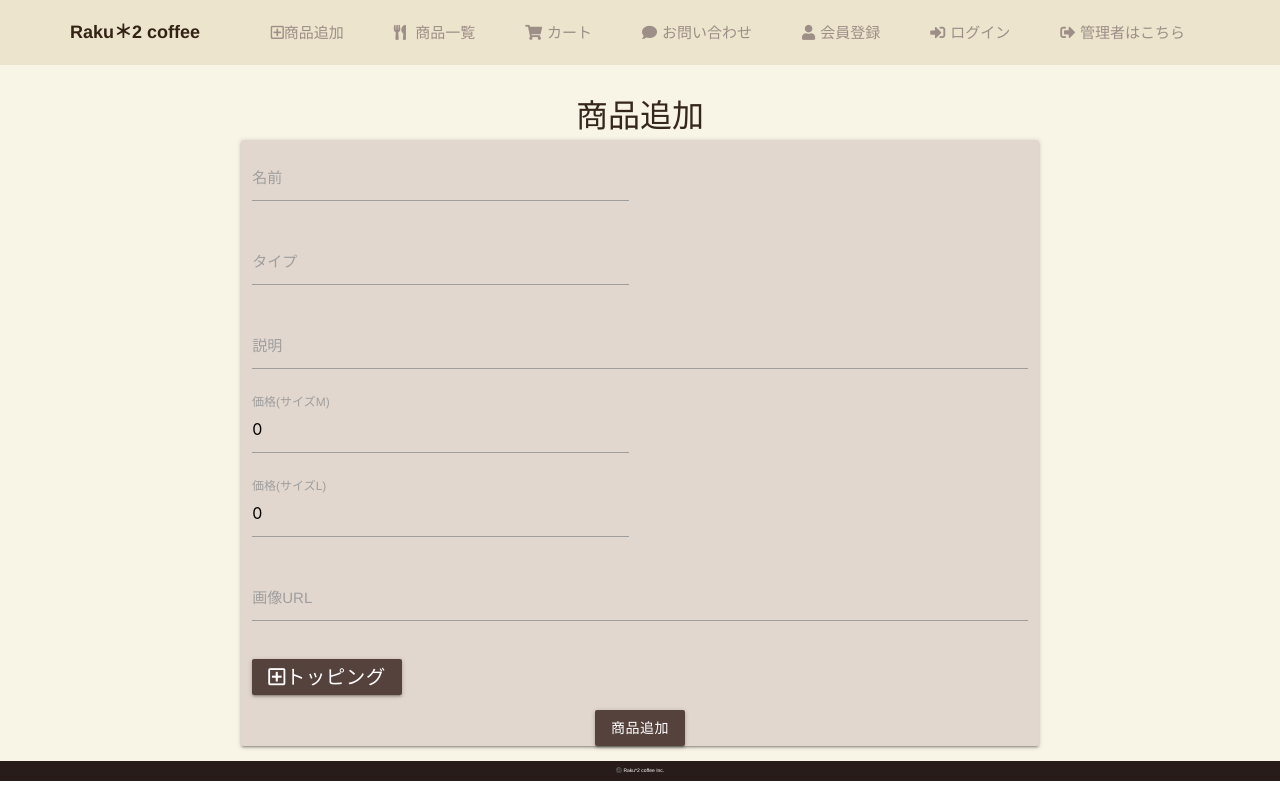
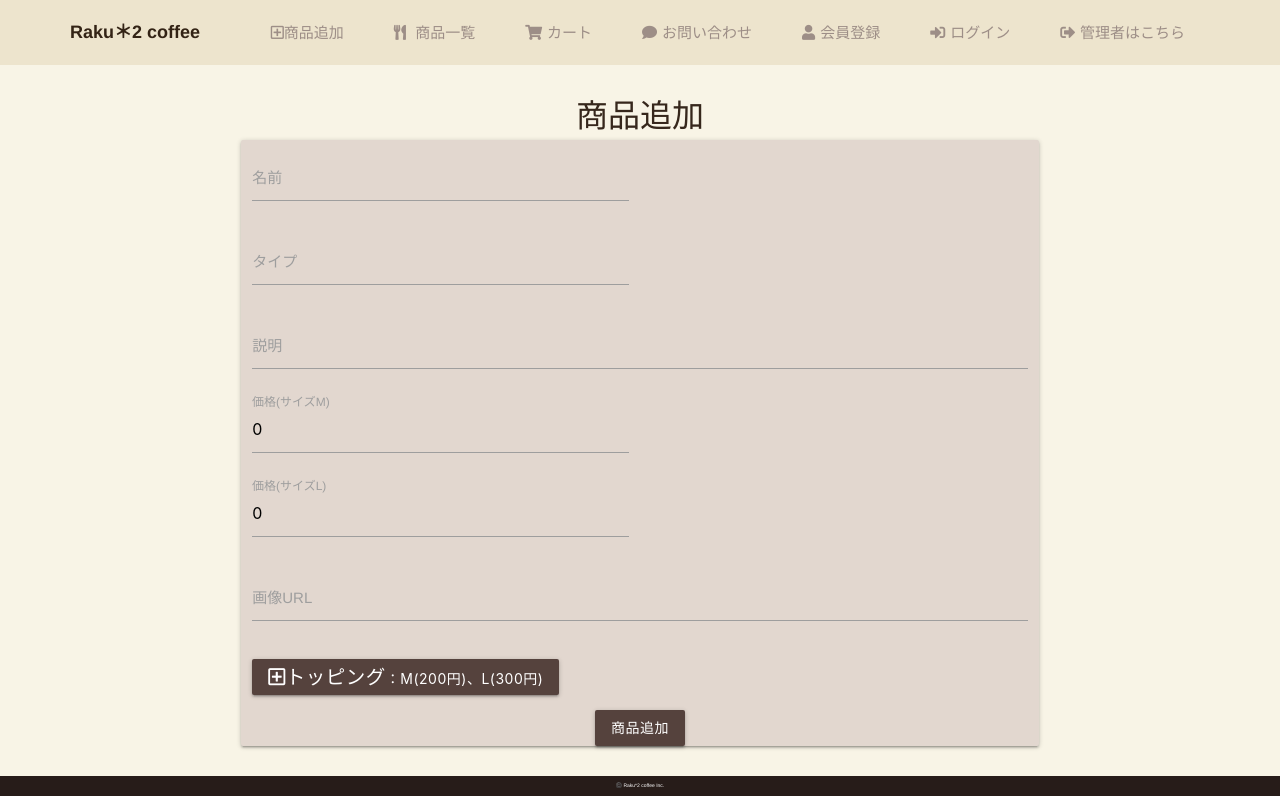
Before and after one commit to kosuke-17/ec-202110c, a Vue app: page /addNewItem in a window 1280 px wide. Built offline with nearby package versions, Linux system fonts and the light colour scheme.

Commit message:
高さの微修正

```diff
--- a/src/views/Home.vue
+++ b/src/views/Home.vue
@@ -41,7 +41,7 @@ export default class Home extends Vue {
 .home {
   position: relative;
   width: 100%;
-  height: 100vh;
+  min-height: 97vh;
   background-image: url("/img_coffee/home_coffee.jpg");
   background-size: 100% 100vh;
   background-repeat: no-repeat;
--- a/src/views/OrderFinished.vue
+++ b/src/views/OrderFinished.vue
@@ -41,4 +41,8 @@ export default class Home extends Vue {
 }
 </script>
 
-<style></style>
+<style scoped>
+.top-wrapper {
+  min-height: 97vh;
+}
+</style>
--- a/src/views/OrderHistory.vue
+++ b/src/views/OrderHistory.vue
@@ -81,4 +81,8 @@ export default class OrderHistory extends Vue {
 }
 </script>
 
-<style></style>
+<style scoped>
+.top-wrapper {
+  min-height: 97vh;
+}
+</style>
--- a/src/views/RegisterUser.vue
+++ b/src/views/RegisterUser.vue
@@ -369,4 +369,7 @@ export default class RegisterUser extends Vue {
 .row.register-page {
   margin: 0 auto;
 }
+.top-wrapper {
+  min-height: 97vh;
+}
 </style>
--- a/src/views/addNewItem.vue
+++ b/src/views/addNewItem.vue
@@ -46,7 +46,8 @@
             <div class="row">
               <div class="input-field col s6">
                 <button class="btn" type="button" @click="addTopping">
-                  <i class="far fa-plus-square">トッピング</i>
+                  <i class="far fa-plus-square">トッピング</i
+                  >：M(200円)、L(300円)
                 </button>
                 <div
                   class="toppingBox"
@@ -67,7 +68,11 @@
                       v-model="toppingType"
                     />
                   </div>
-                  <button class="btn delete-btn" @click="deleteTopping(i)">
+                  <button
+                    class="btn delete-btn"
+                    type="button"
+                    @click="deleteTopping(i)"
+                  >
                     削除
                   </button>
                 </div>
@@ -135,4 +140,7 @@ export default class LoginUser extends Vue {
 .delete-btn {
   width: 90px;
 }
+.top-wrapper {
+  min-height: 97vh;
+}
 </style>
--- a/src/views/contactCompany.vue
+++ b/src/views/contactCompany.vue
@@ -112,7 +112,7 @@ export default class ContactCompany extends Vue {
   text-align: center;
 }
 .top-wrapper {
-  height: 97vh;
+  min-height: 97vh;
 }
 
 .col.s12.z-depth-6.card-panel {
--- a/src/views/itemDetail.vue
+++ b/src/views/itemDetail.vue
@@ -301,4 +301,7 @@ export default class itemDetail extends Vue {
   color: red;
   text-align: center;
 }
+.top-wrapper {
+  min-height: 97vh;
+}
 </style>
--- a/src/views/itemList.vue
+++ b/src/views/itemList.vue
@@ -376,4 +376,7 @@ fieldset {
 .page-num-btn {
   margin-right: 2%;
 }
+.top-wrapper {
+  min-height: 97vh;
+}
 </style>
--- a/src/views/loginAdministrator.vue
+++ b/src/views/loginAdministrator.vue
@@ -87,7 +87,7 @@ export default class LoginAdministrator extends Vue {
 
 <style scoped>
 .top-wrapper {
-  height: 97vh;
+  min-height: 97vh;
 }
 .login-page {
   width: 70%;
--- a/src/views/loginUser.vue
+++ b/src/views/loginUser.vue
@@ -117,6 +117,6 @@ export default class LoginUser extends Vue {
 }
 
 .top-wrapper {
-  height: 97vh;
+  min-height: 97vh;
 }
 </style>
--- a/src/views/notFound.vue
+++ b/src/views/notFound.vue
@@ -1,6 +1,8 @@
 <template>
-  <div class="img-content">
-    <img src="/img_coffee/not_found_404.png" alt="404" />
+  <div class="top-wrapper">
+    <div class="img-content">
+      <img src="/img_coffee/not_found_404.png" alt="404" />
+    </div>
   </div>
 </template>
 <script></script>
@@ -13,4 +15,7 @@ div {
 .img-content {
   text-align: center;
 }
+.top-wrapper {
+  min-height: 97vh;
+}
 </style>
--- a/src/views/orderConfirm.vue
+++ b/src/views/orderConfirm.vue
@@ -838,4 +838,7 @@ input[type="number"]::-webkit-inner-spin-button {
   border-radius: 50%; /* 角丸にする設定 */
   color: black;
 }
+.top-wrapper {
+  min-height: 97vh;
+}
 </style>
```
